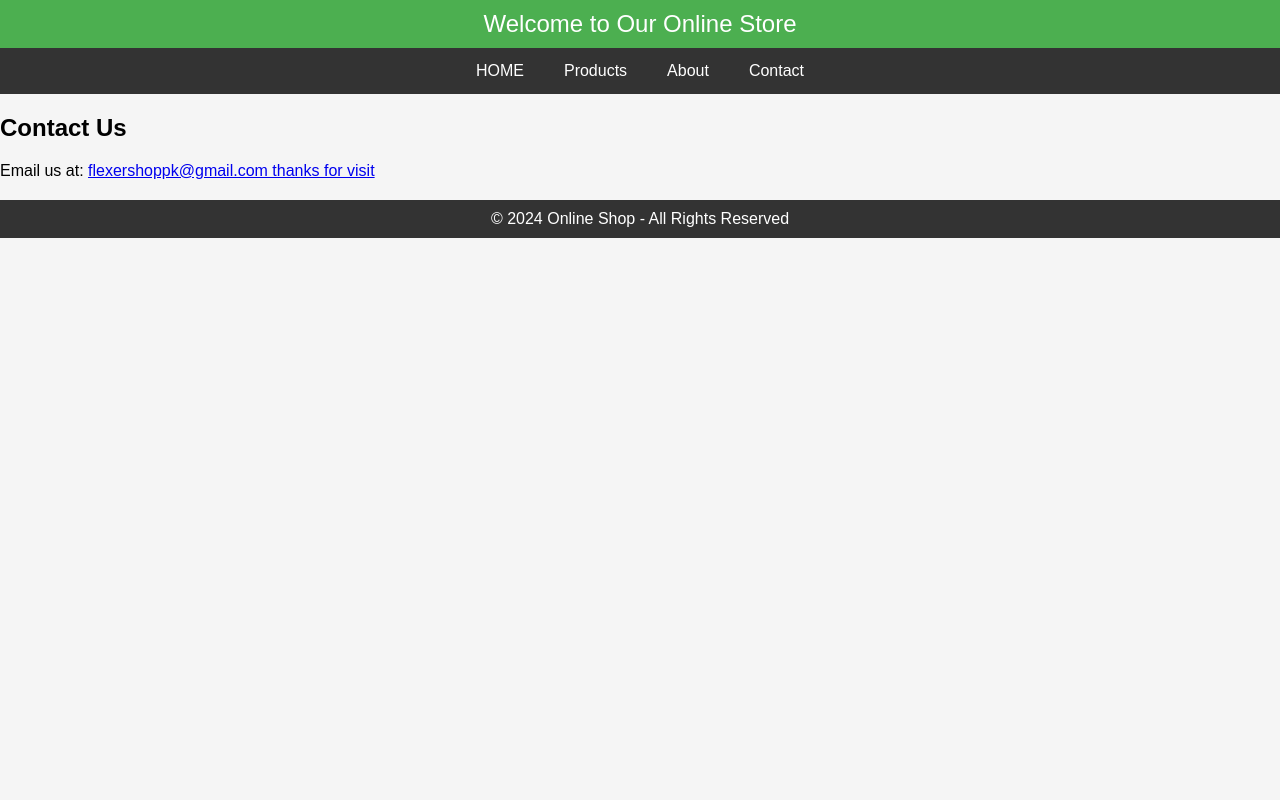
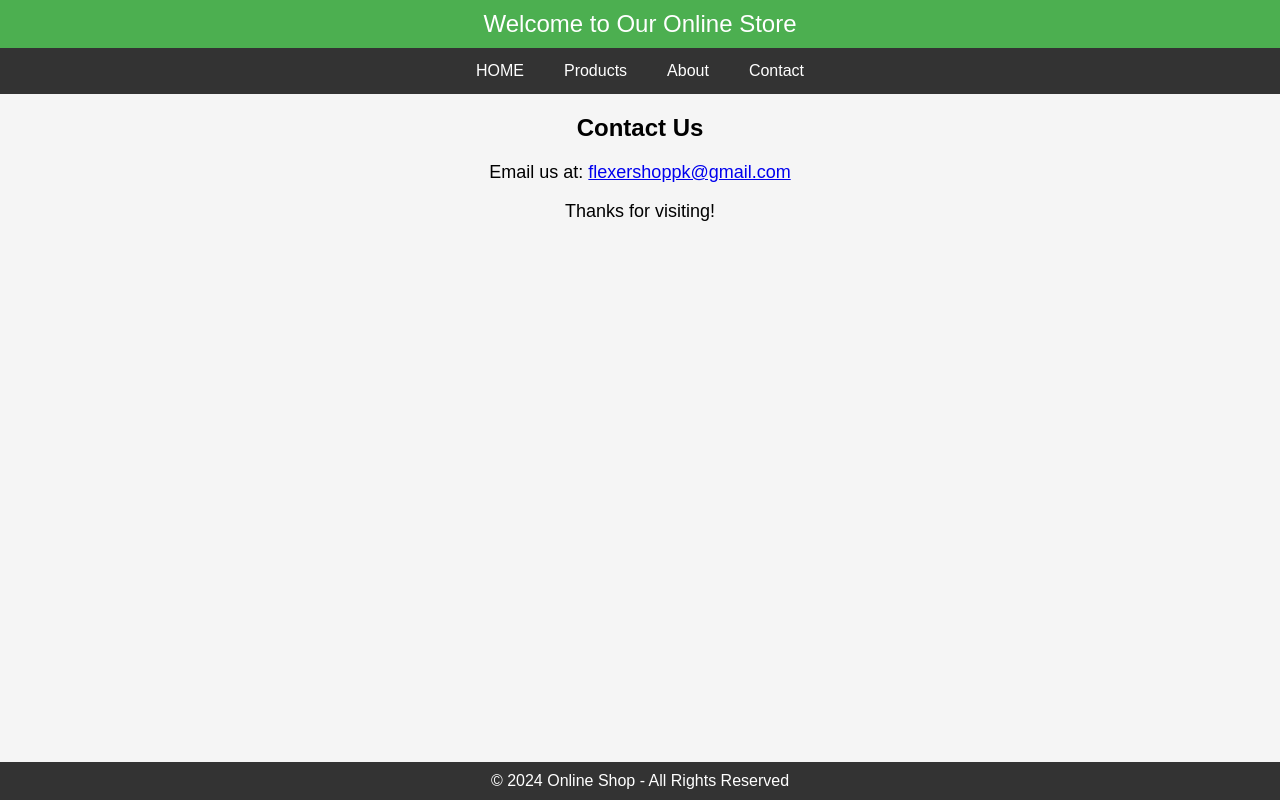
Before and after one commit to Maazali224/flexer, a plain HTML site: page contact.html in a window 1280 px wide. Drawn offline with Linux system fonts and the light colour scheme.

Commit message:
Update contact.html

```diff
--- a/contact.html
+++ b/contact.html
@@ -11,6 +11,14 @@
             margin: 0;
             padding: 0;
             background-color: #f5f5f5;
+            min-height: 100vh;
+            display: flex;
+            flex-direction: column;
+        }
+
+        /* Wrapper to ensure content stretches to full height */
+        .wrapper {
+            flex: 1;
         }
 
         /* Header Styles */
@@ -38,7 +46,6 @@
             background-color: #ddd;
             color: black;
         }
-
 
         /* Product Section */
         .products {
@@ -84,13 +91,24 @@
             color: white;
             padding: 10px 0;
             text-align: center;
-            margin-top: 20px;
         }
 
+        /* Contact Section */
+        #contact {
+            text-align: center;
+            margin: 20px 0;
+        }
+        #contact h2 {
+            font-size: 24px;
+        }
+        #contact p {
+            font-size: 18px;
+        }
     </style>
 </head>
 <body>
 
+    <div class="wrapper">
         <!-- Header -->
         <header>
             Welcome to Our Online Store
@@ -103,80 +121,14 @@
             <a href="about.html">About</a>
             <a href="contact.html">Contact</a>
         </nav>
+
         <!-- Contact Section -->
         <section id="contact">
             <h2>Contact Us</h2>
-        <p>Email us at: <a href="mailto:flexershoppk@gmail.com">  flexershoppk@gmail.com
-
-
-
-
-
-
-
-
-
-
-
-
-
-
-
-
-
-
-
-
-
-
-
-
-
-
-
-
-
-
-
-
-
-
-
-
-
-
-
-
-
-
-
-
-
-
-
-
-
-
-
-
-
-
-
-
-
-
-
-
-
-
-
-
-
-
-
-
-        thanks for visit</a></p>
+            <p>Email us at: <a href="mailto:flexershoppk@gmail.com">flexershoppk@gmail.com</a></p>
+            <p>Thanks for visiting!</p>
         </section>
+    </div>
 
     <!-- Footer -->
     <footer>
```
Lines whose indentation alone changed are shown as unchanged.
